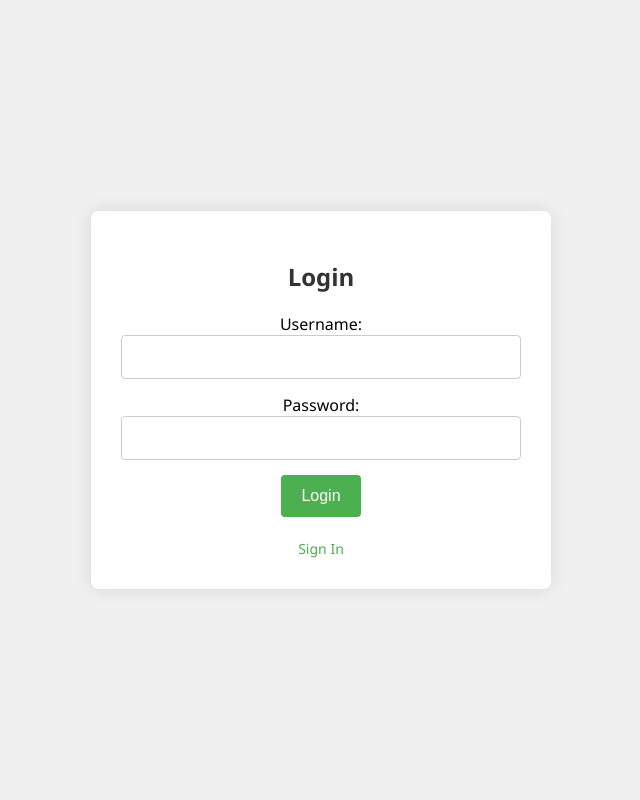
After one commit to AleksandarHaralampiev/teenovator, a Django app: template bebetter/templates/Login.html in a window 1280 px wide. The commit adds this page. Shown: the whole page, without its empty margins (319-959 px from the left). Run offline with Django 5.2, Linux system fonts and the light colour scheme; the template is opened without the code that fills it, so the values that code supplies are empty; parts of the project's set-up code (start-up, migrations or seed data) failed here and were passed over.

Commit message:
sign in, login, started welcom

```diff
--- /dev/null
+++ b/bebetter/templates/Login.html
@@ -0,0 +1,95 @@
+<!DOCTYPE html>
+<html lang="en">
+<head>
+    <meta charset="UTF-8">
+    <meta name="viewport" content="width=device-width, initial-scale=1.0">
+    <title>Login Page</title>
+    <style>
+        body {
+            font-family: 'Segoe UI', Tahoma, Geneva, Verdana, sans-serif;
+            background-color: #f0f0f0;
+            margin: 0;
+            display: flex;
+            align-items: center;
+            justify-content: center;
+            height: 100vh;
+        }
+
+        .login-container {
+            background-color: #ffffff;
+            padding: 30px;
+            border-radius: 8px;
+            box-shadow: 0 0 20px rgba(0, 0, 0, 0.1);
+            width: 400px;
+            text-align: center;
+        }
+
+        .login-container h2 {
+            margin-bottom: 20px;
+            color: #333333;
+        }
+
+        .login-form input {
+            width: 100%;
+            padding: 12px;
+            margin-bottom: 15px;
+            box-sizing: border-box;
+            border: 1px solid #ccc;
+            border-radius: 4px;
+            font-size: 16px;
+        }
+
+        .login-form button {
+            background-color: #4caf50;
+            color: #ffffff;
+            padding: 12px 20px;
+            border: none;
+            border-radius: 4px;
+            cursor: pointer;
+            font-size: 16px;
+        }
+
+        .login-form button:hover {
+            background-color: #45a049;
+        }
+
+        .toggle-form {
+            margin-top: 20px;
+        }
+
+        .toggle-form a {
+            text-decoration: none;
+            color: #4caf50;
+            font-size: 14px;
+            transition: color 0.3s;
+        }
+
+        .toggle-form a:hover {
+            color: #45a049;
+        }
+    </style>
+</head>
+<body>
+    <div class="login-container" id="loginContainer">
+        <h2>Login</h2>
+        <form class="login-form" id="loginForm">
+            <label for="username">Username:</label>
+            <input type="text" id="username" name="username" required>
+
+            <label for="password">Password:</label>
+            <input type="password" id="password" name="password" required>
+
+            <button type="button" onclick="redirectToIndex()">Login</button>
+        </form>
+
+        <div class="toggle-form">
+            <a href="signup.html">Sign In</a>
+        </div>
+    </div>
+    <script>
+        function redirectToIndex() {
+            window.location.href = "forum_pages/Q1_Bio.html";
+        }
+    </script>
+</body>
+</html>
```
Also changed, not shown: bebetter/templates/Welcome.html (added, +71 -0 lines), bebetter/templates/signup.html (added, +90 -0 lines), bebetter/templates/forum_pages/Q1_Bio.html (line endings or trailing spaces).
